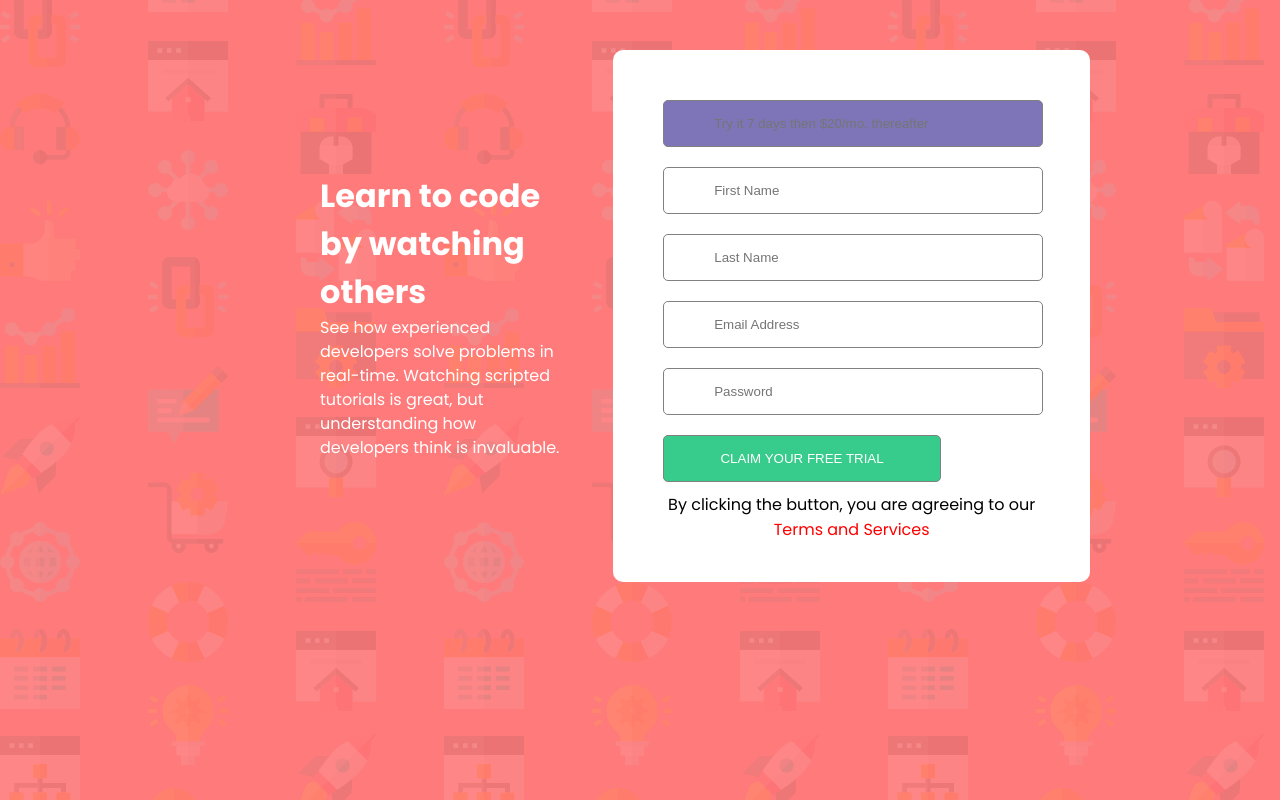
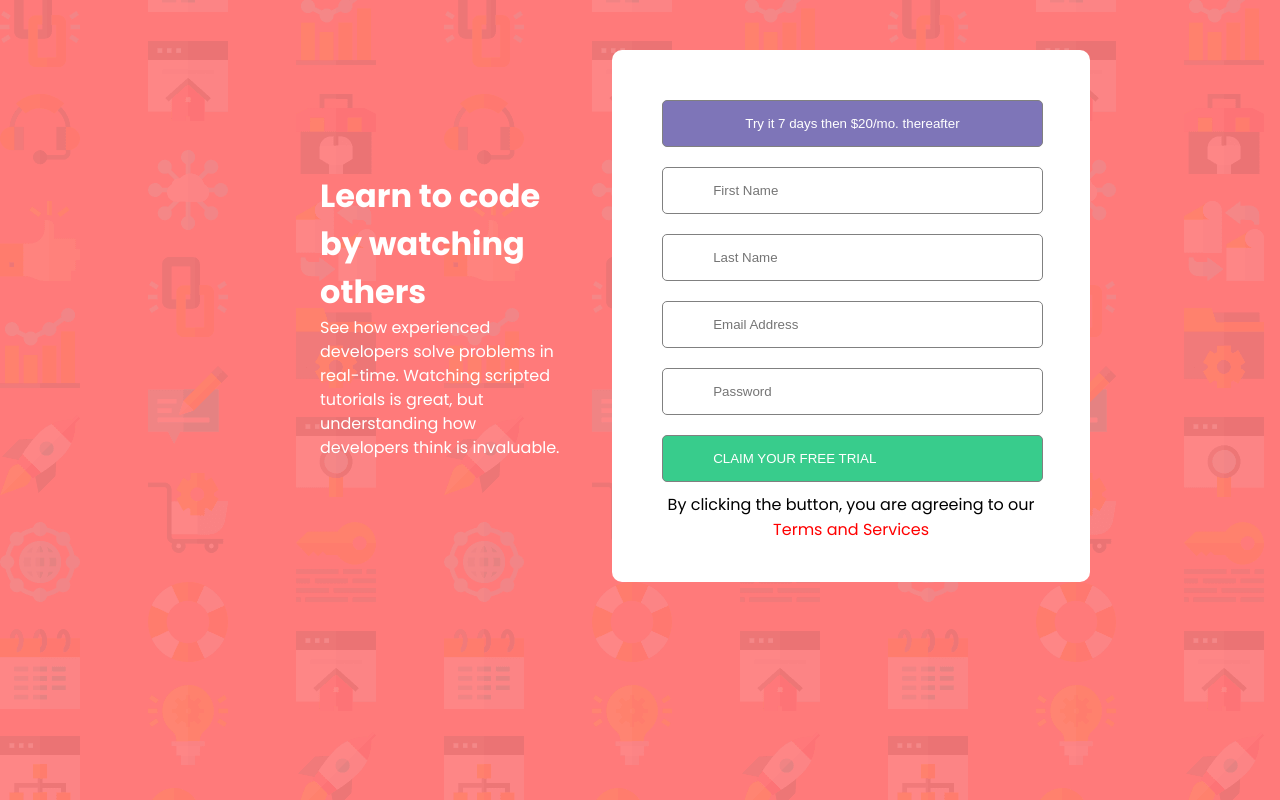
Before and after one commit to GlobalEmmy/Registration-Form, a plain HTML site: page index.html in a window 1280 px wide. Drawn offline with Linux system fonts and the light colour scheme.

Commit message:
Updated button

```diff
--- a/index.html
+++ b/index.html
@@ -20,18 +20,12 @@
         </div>
         <div class="container__form">
           <div class="form">
-            <input
-              type="text"
-              class="order__class"
-              placeholder="Try it 7 days then $20/mo. thereafter"
-            />
+            <input type="text"class="order__class"value="Try it 7 days then $20/mo. thereafter"/>
             <input type="text" placeholder="First Name" required />
             <input type="text" placeholder="Last Name" required />
             <input type="email" placeholder="Email Address" required />
             <input type="password" placeholder="Password" required />
-            <button class="claim__button" type="submit">
-              CLAIM YOUR FREE TRIAL
-            </button>
+            <input type="text" class="claim__button"value="CLAIM YOUR FREE TRIAL"/>
             <p class="form__footer">
               By clicking the button, you are agreeing to our
               <span class="form__footer__span">Terms and Services</span>
--- a/style.css
+++ b/style.css
@@ -35,8 +35,11 @@ h1 {
 }
 .order__class {
   background: hsl(248, 32%, 59%);
-  color: red;
+  color: #fff;
+  justify-content: center;
+  text-align: center;
 }
+
 .claim__button {
   background: hsl(154, 59%, 51%);
   color: #fff;
@@ -52,6 +55,9 @@ h1 {
   transition: 400ms ease;
   border: 1px solid grey;
 }
+.claim__button {
+  padding-left: 20px;
+}
 .claim__button:hover {
   background: hsl(0, 100%, 74%);
   color: #fff;
@@ -59,21 +65,27 @@ h1 {
 }
 .form__footer {
   text-align: center;
-  color: blak;
-  /* width: 100%; */
+  color: black;
 }
 .form__footer__span {
   color: red;
 }
+
 @media screen and (max-width:1440px) {
-    .flex__container {
-        max-width: fit-content;
+  .flex__container {
+      display: flex;
+    }
+    .container__form {
+      display: grid;
+      grid-template-columns: 1fr;
     }
 }
 
 @media screen and (max-width:375px) {
-    .flex__container {
-        max-width: fit-content;
-        background: url(./assets/bg-intro-mobile.png);
-    }
+  .flex__container {
+    display: grid;
+    grid-template-columns: 1fr;
+
 }
+
+}
```
